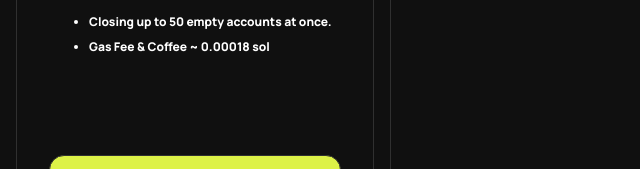
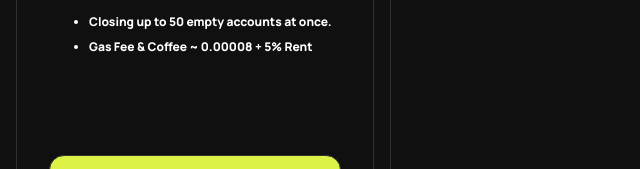
Before and after one commit to ordex-official/Website, a plain HTML site: page close-accounts/index.html in a window 1280 px wide. Shown: the part 310-479 px from the top of the page, 0-640 px from the left. Drawn offline with Linux system fonts and the light colour scheme; a script that the page names is missing.

Commit message:
Update index.html

```diff
--- a/close-accounts/index.html
+++ b/close-accounts/index.html
@@ -54,7 +54,7 @@
                     <ul>
                         <li>Closing up to 50 empty accounts at once.</li>
                         <li>
-                            Gas Fee & Coffee ~ 0.00018 sol
+                            Gas Fee & Coffee ~ 0.00008 + 5% Rent
                         </li>
                     </ul>
                 </article>
```
